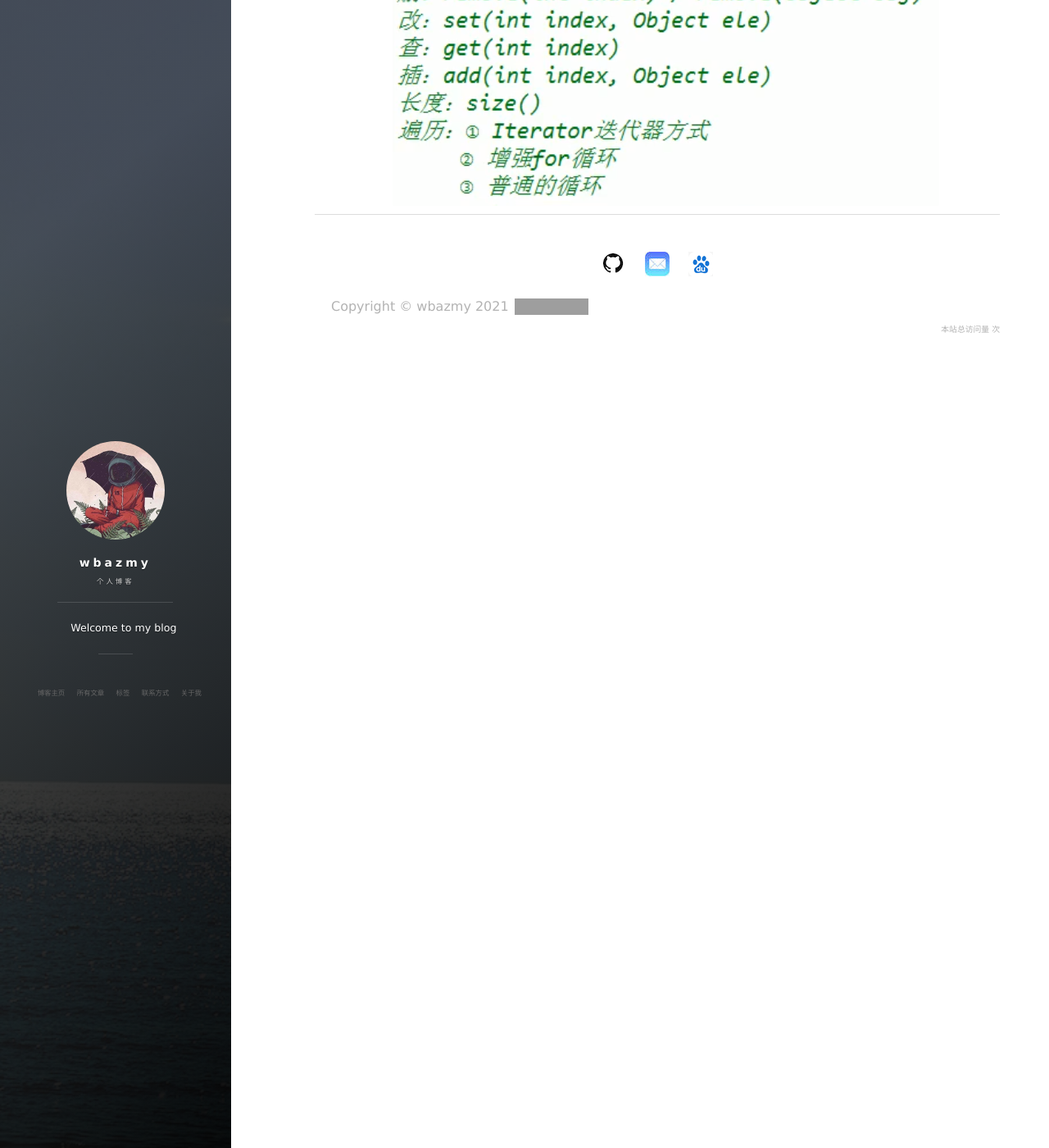
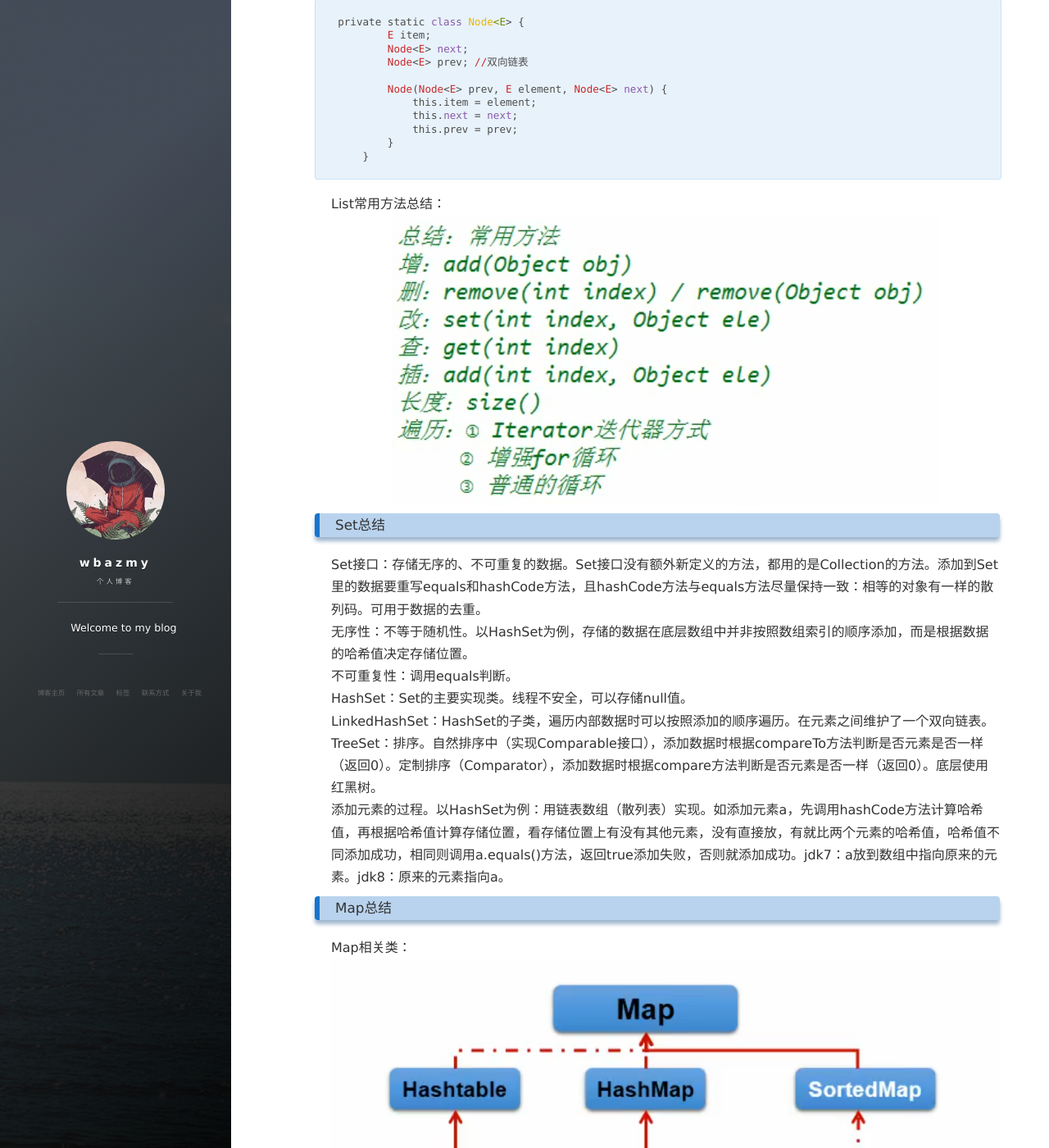
Before and after one commit to wbazmy/wbazmy.github.io, a Jekyll site: the page built from _posts/2021-10-16-集合.md, in a window 1280 px wide and 1400 px high, scrolled down 17543 px. Shown: the whole window at 82% size. Built offline with Jekyll 4.4.1, drawn with Linux system fonts in a browser that asks for light colours; nearby versions of some CDN libraries; comment, search, counter and statistics services are not loaded; some of the changed text lies outside the part shown; grey boxes are pictures that could not be loaded.

Commit message:
Update 2021-10-16-集合.md

```diff
--- a/_posts/2021-10-16-集合.md
+++ b/_posts/2021-10-16-集合.md
@@ -229,6 +229,9 @@ hashCode方法：根据对象的内容计算出一个整数值，HashCode的存
 1. 如果两个对象equals相等，那么这两个对象的HashCode一定也相同。
 2. 如果两个对象的HashCode相同，不代表两个对象就相同，只能说明这两个对象在散列存储结构中，存放于同一个位置。
 3. 如果重写了equals方法，则也应该重写hashCode方法。
+
+hashCode方法重写为什么要用31：
+![](/images/JavaSE/29.png)
 
 在Java中，散列表用链表数组实现。每个列表被称为桶(bucket)。要想査找表中对象的位置，就要先计算它的散列码，然后与桶的总数取余，所得到的结果就是保存这个元素的桶的索引。如果某个对象的散列码为76268，并且有128个桶，对象应该保存在第108号桶中(76268除以128余108)。如果出现散列冲突就会将新对象与桶中对象比较看是否已存在。
 ![](/images/JavaSE/10.png)
@@ -503,3 +506,26 @@ private static class Node<E> {
 
 List常用方法总结：
 ![](/images/JavaSE/28.png)
+
+### Set总结
+Set接口：存储无序的、不可重复的数据。Set接口没有额外新定义的方法，都用的是Collection的方法。添加到Set里的数据要重写equals和hashCode方法，且hashCode方法与equals方法尽量保持一致：相等的对象有一样的散列码。可用于数据的去重。
+无序性：不等于随机性。以HashSet为例，存储的数据在底层数组中并非按照数组索引的顺序添加，而是根据数据的哈希值决定存储位置。
+不可重复性：调用equals判断。
+HashSet：Set的主要实现类。线程不安全，可以存储null值。
+LinkedHashSet：HashSet的子类，遍历内部数据时可以按照添加的顺序遍历。在元素之间维护了一个双向链表。
+TreeSet：排序。自然排序中（实现Comparable接口），添加数据时根据compareTo方法判断是否元素是否一样（返回0）。定制排序（Comparator），添加数据时根据compare方法判断是否元素是否一样（返回0）。底层使用红黑树。
+添加元素的过程。以HashSet为例：用链表数组（散列表）实现。如添加元素a，先调用hashCode方法计算哈希值，再根据哈希值计算存储位置，看存储位置上有没有其他元素，没有直接放，有就比两个元素的哈希值，哈希值不同添加成功，相同则调用a.equals()方法，返回true添加失败，否则就添加成功。jdk7：a放到数组中指向原来的元素。jdk8：原来的元素指向a。
+### Map总结
+Map相关类：
+![](/images/JavaSE/30.png)
+
+HashMap：Map的主要实现类。线程不安全的，效率高。可以存储null的key和value。
+HashMap底层：数组+链表（jdk7），数组+链表+红黑树（jdk8）。
+LinkedHashMap：遍历元素时按照添加的顺序。维护了一个双向链表。对于频繁的遍历，效率高于HashMap。
+TreeMap：保证有序。底层使用红黑树。
+Hashtable：古老实现类。线程安全，效率低。不能存储null的key和value。
+Properties：常用来处理配置文件。key和value都是String类型。
+#### HashMap的底层原理
+key：用Set存，无序，不可重复。key所在的类要重写equals和hashCode方法（HashMap类）。
+value：无序，可重复。使用Collection存储。value所在的类要重写equals方法。
+key-value构成了一个Entry对象。entry无序不可重复，使用Set存。
```
